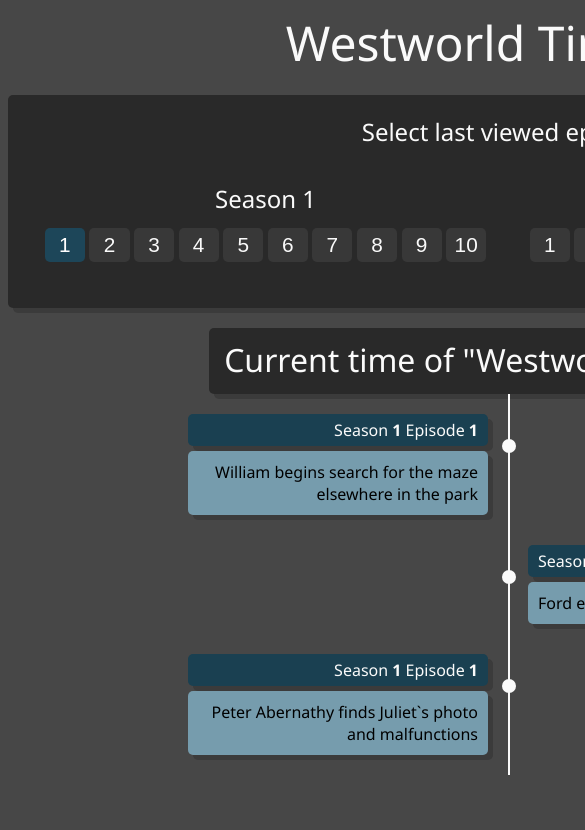
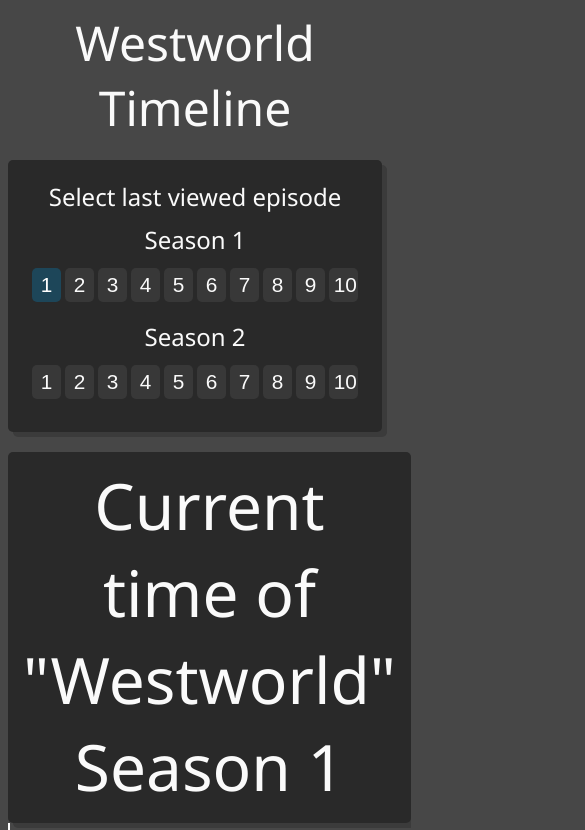
Before and after one commit to perminov-aleksandr/westworld-timeline, a website: page index.html in a window 390 px wide. Shown: the top 830 px of the page, 585 px wide, since content can reach past the window. Drawn offline with nearby package versions, Linux system fonts and the light colour scheme.

Commit message:
responsive

```diff
--- a/index.html
+++ b/index.html
@@ -2,6 +2,7 @@
 	<head>
 		<title>Westworld Timeline Interactive</title>
 		<link href="style.css" rel="stylesheet" />
+		<link href="style.mobile.css" rel="stylesheet" />
 	</head>
 	<body>
 		<div id="app" class="container">
--- /dev/null
+++ b/style.mobile.css
@@ -0,0 +1,53 @@
+@media (max-width: 1048px) {
+    #app {
+        width: 100%;
+        min-width: 320px;
+    }
+
+    .episode-selector-season {
+        display: block;
+        width: unset;
+    }
+
+    .timeline-event {
+        width: unset;
+        margin-left: 0;
+        margin-right: 0;
+    }
+
+    .timeline-event:nth-child(2n+1),
+    .timeline-event:nth-child(2n)
+     {
+        margin-left: 0;
+        margin-right: 0;
+        padding-left: 2%;
+        padding-right: 0;
+    }
+
+    .timeline-event:nth-child(2n+1) .timeline-event-episode,
+    .timeline-event:nth-child(2n+1) .timeline-event-text {
+        text-align: left;
+    }
+
+    .timeline-event:nth-child(2n+1):before {
+        left: -6px;
+    }
+
+    .timeline-group-container:after {
+        left: 0;
+    }
+
+
+    .timeline-event-image {
+        max-height: unset;
+    }
+    .timeline-event-image img {
+        max-height: unset;
+        margin-top: unset;
+    }
+
+
+    .timeline-group-timemark {
+        font-size: 4em;
+    }
+}
```
